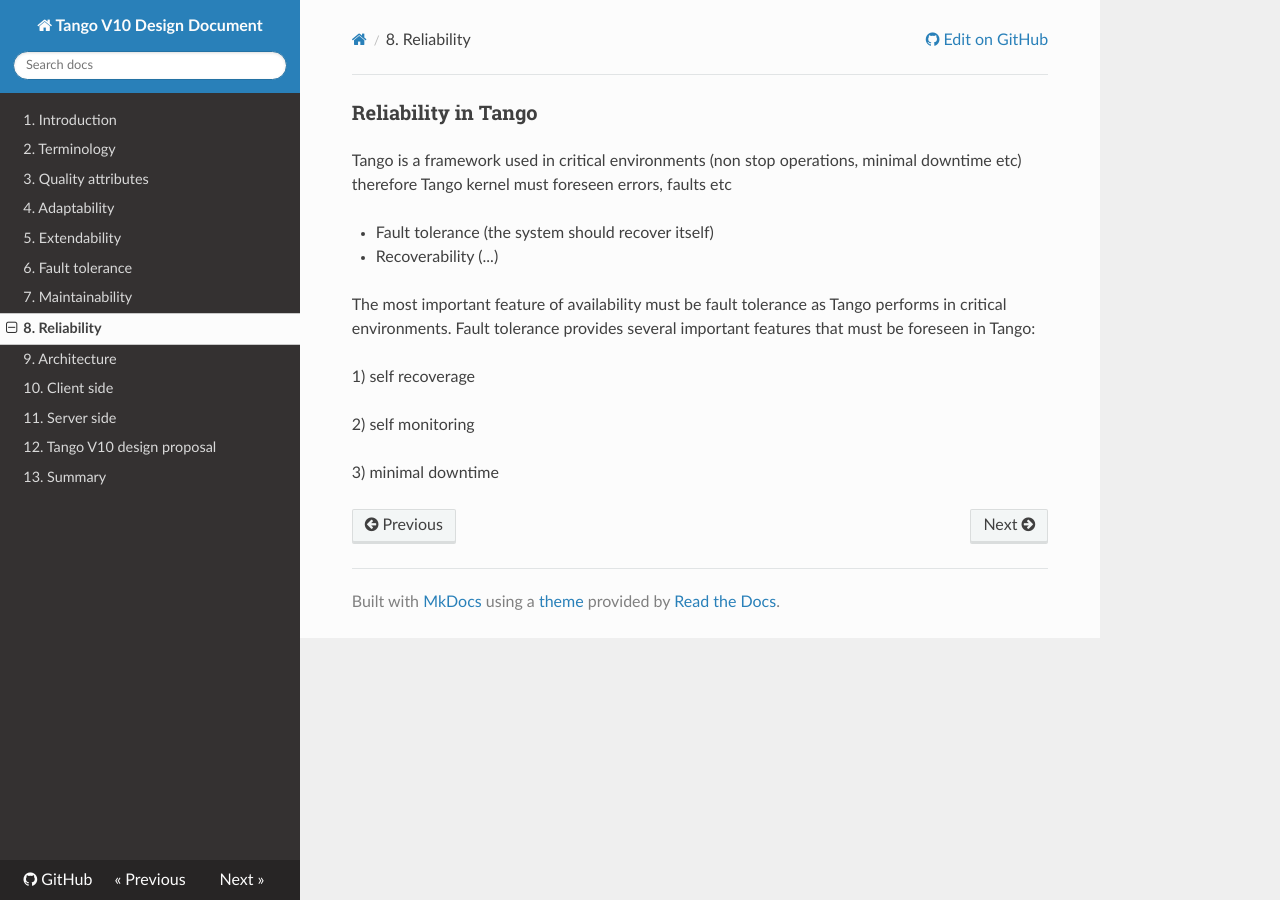
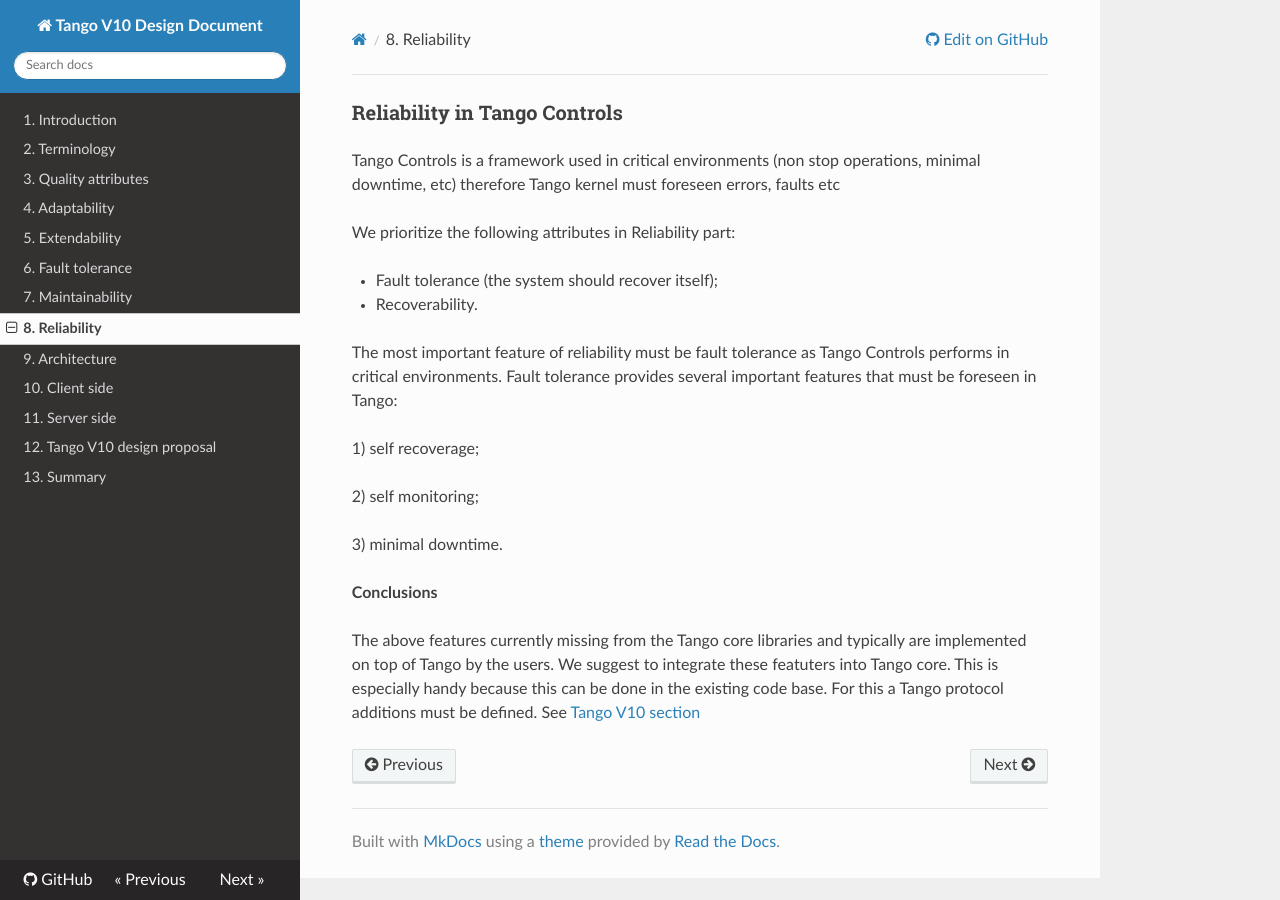
Before and after one commit to Ingvord/tango-v10-design-doc, an MkDocs documentation site: the page built from docs/reliability.md, in a window 1280 px wide. Built offline with MkDocs 1.6.1, drawn with Linux system fonts in a browser that asks for light colours; nearby versions of some CDN libraries.

Commit message:
Update reliability.md

```diff
--- a/docs/reliability.md
+++ b/docs/reliability.md
@@ -1,15 +1,22 @@
-### Reliability in Tango
+### Reliability in Tango Controls
 
-Tango is a framework used in critical environments (non stop operations, minimal downtime etc) therefore Tango kernel must foreseen errors, faults etc
+Tango Controls is a framework used in critical environments (non stop operations, minimal downtime, etc) therefore Tango kernel must foreseen errors, faults etc
 
-- Fault tolerance (the system should recover itself)
-- Recoverability (...)
+We prioritize the following attributes in Reliability part:
+
+- Fault tolerance (the system should recover itself);
+- Recoverability.
 
 
-The most important feature of availability must be fault tolerance as Tango performs in critical environments. Fault tolerance provides several important features that must be foreseen in Tango:
+The most important feature of reliability must be fault tolerance as Tango Controls performs in critical environments. Fault tolerance provides several important features that must be foreseen in Tango:
 
-1) self recoverage
+1) self recoverage;
 
-2) self monitoring
+2) self monitoring;
 
-3) minimal downtime
+3) minimal downtime.
+
+
+**Conclusions**
+
+The above features currently missing from the Tango core libraries and typically are implemented on top of Tango by the users. We suggest to integrate these featuters into Tango core. This is especially handy because this can be done in the existing code base. For this a Tango protocol additions must be defined. See [Tango V10 section](tango_v10.md)
```
